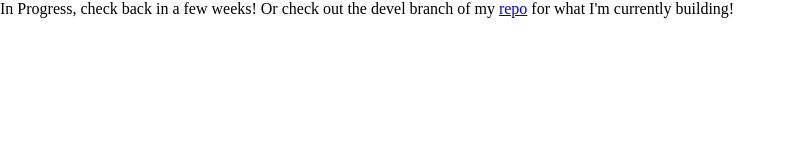
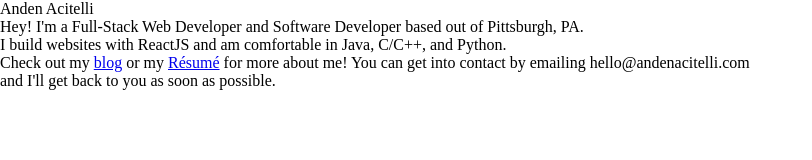
Before and after one commit to aacitelli/PortfolioWebsite, a Gatsby site: page / in a window 1280 px wide. Shown: the whole page, without its empty margins (0-812 px from the left). Built offline with nearby package versions, Linux system fonts and the light colour scheme; Gatsby itself is replaced by a stand-in of ours.

Commit message:
Wrote Base HTML for Intro Section

```diff
--- a/src/components/IntroSection.js
+++ b/src/components/IntroSection.js
@@ -11,7 +11,10 @@ export default function IntroSection()
 {
     return (
         <div id="IntroSection">
-            In Progress, check back in a few weeks! Or check out the devel branch of my <a href="https://github.com/aacitelli/PortfolioWebsite">repo</a> for what I'm currently building!
+            <div>Anden Acitelli</div>
+            <p>Hey! I'm a Full-Stack Web Developer and Software Developer based out of Pittsburgh, PA.</p>
+            <p>I build websites with ReactJS and am comfortable in Java, C/C++, and Python.</p>
+            <p>Check out my <a href="/blog">blog</a> or my <a href="https://drive.google.com/open?id=1nlJzHsSkNTlFM0Xu_uAItzb8M-6_duzt">Résumé</a> for more about me! You can get into contact by emailing hello@andenacitelli.com</p> and I'll get back to you as soon as possible.
         </div>
     )
 }
```
